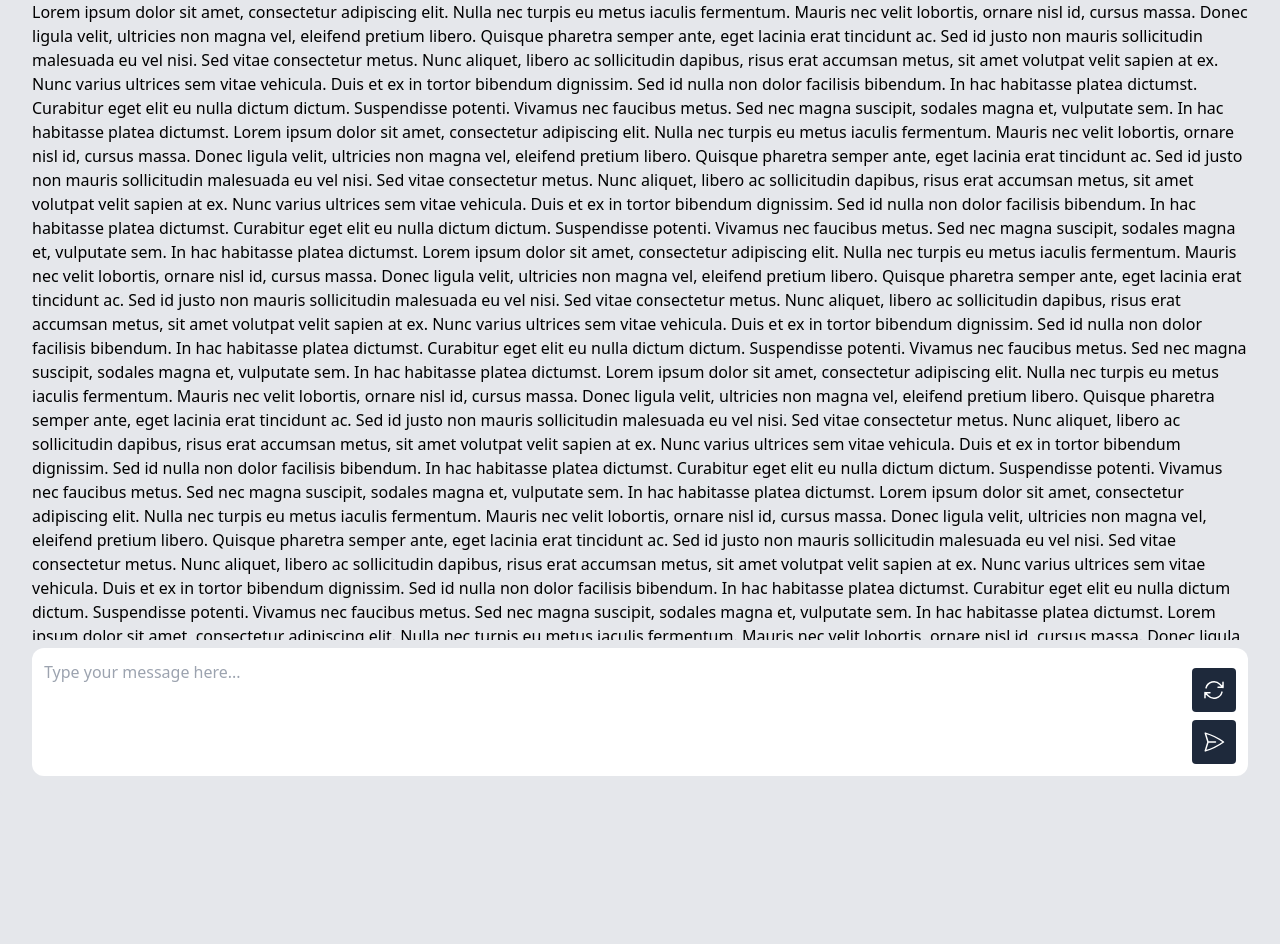
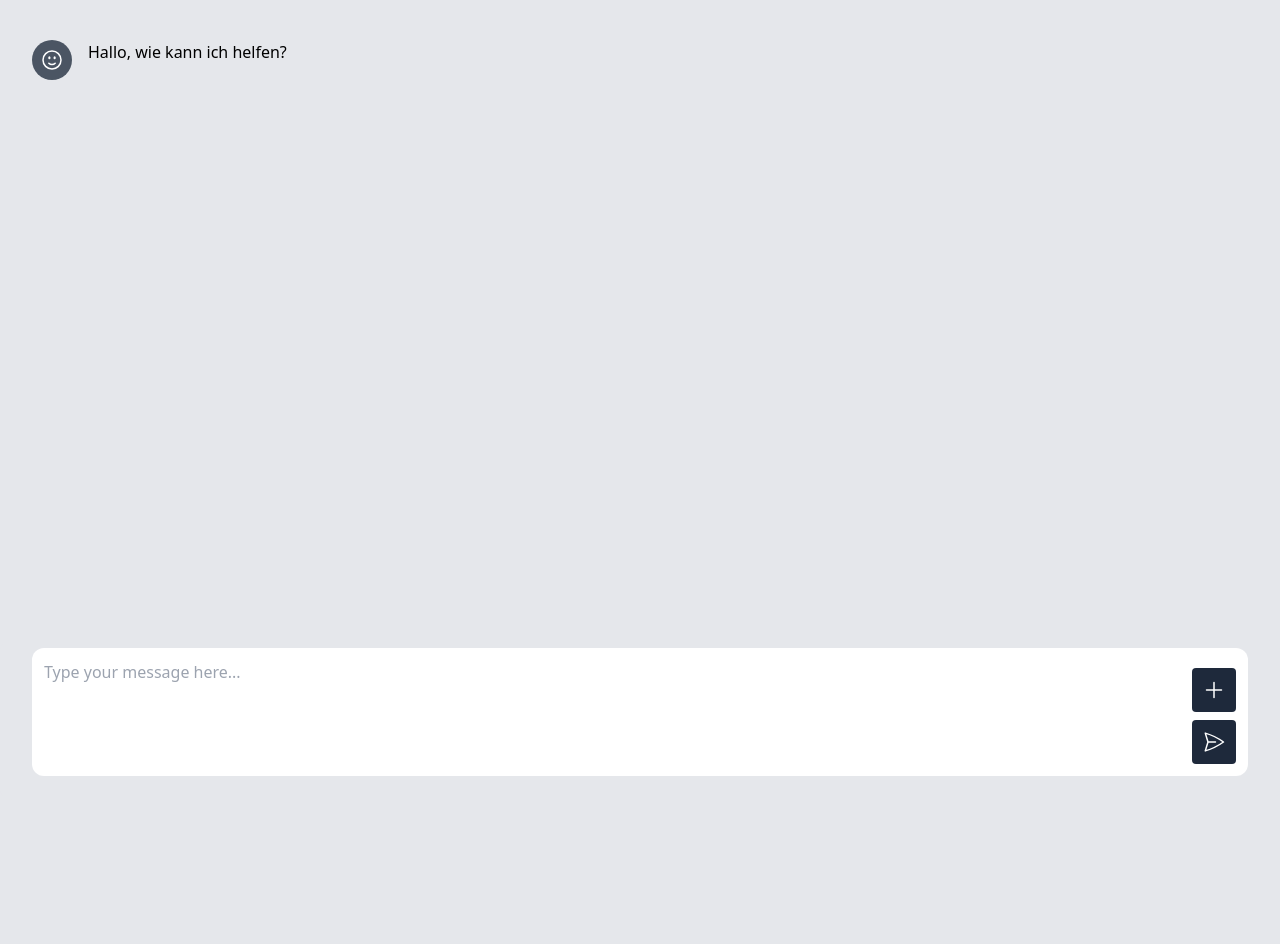
Before and after one commit to digitaldesaster/flask-tailwind, a Flask app: page / in a window 1280 px wide. After the commit the page ends 776 px from the top, so only its background shows below. Run offline with Flask 3, Linux system fonts and the light colour scheme.

Commit message:
added stop and new button

```diff
--- a/main.py
+++ b/main.py
@@ -5,10 +5,6 @@ app = Flask(__name__)
 
 @app.route('/')
 def index():
-    return render_template('test.html')
-
-@app.route('/chat')
-def chat():
     return render_template('chat.html')
 
 @app.route('/stream', methods=['POST'])
--- a/static/chat.js
+++ b/static/chat.js
@@ -1,4 +1,18 @@
-let messages = [{"role": "system", "content": "Du bist ein hilfreicher Assistent"}];
+let messages = [{"role": "system", "content": "Du bist ein hilfreicher Assistent, antworte auf Deutsch."}];
+
+document.addEventListener('DOMContentLoaded', (event) => {
+  addBotMessage('Hallo, wie kann ich helfen?');
+});
+
+// Define a global variable to control the streaming process
+let stop_stream = false;
+
+document.getElementById("stop_button").addEventListener("click", stopStreaming);
+
+async function stopStreaming() {
+  // Set the flag to true to stop streaming
+  stop_stream = true;
+}
 
 async function streamMessage() {
   const chatInput = document.getElementById("chat_input");
@@ -6,7 +20,18 @@ async function streamMessage() {
 
   if (userMessage !== '') {
     messages.push({ role: 'user', content: userMessage });
+    addUserMessage(userMessage); // Display the user message in the chat
     chatInput.value = ''; // Clear the input field after sending the message
+
+    toggleButtonVisibility();
+    stop_stream = false;
+    chatInput.readOnly = true;
+
+
+
+    // Instantly add a bot message template to be filled with streamed content
+    const botMessageElement = addBotMessage(''); // Initially empty
+    let accumulatedResponse = ''; // Variable to accumulate the streamed response
 
     try {
       const response = await fetch('/stream', {
@@ -22,18 +47,31 @@ async function streamMessage() {
       }
 
       const reader = response.body.getReader();
-      const messageDiv = document.getElementById("message");
-      messageDiv.innerHTML = ''; // Clear the div before streaming new content
 
       while (true) {
+
         const { done, value } = await reader.read();
-        if (done) break;
+        if (done || stop_stream) {
+          // After finishing the streaming, update the messages array and log it
+          messages.push({ role: 'assistant', content: accumulatedResponse });
+          console.log('Stream finished, messages array:', messages);
+          toggleButtonVisibility();
+          chatInput.readOnly = false;
+
+
+          break;
+        }
         const text = new TextDecoder().decode(value);
-        messageDiv.innerHTML += text;
+        // Append the streamed text directly to the bot message element
+        botMessageElement.textContent += text;
+        accumulatedResponse += text; // Accumulate the response
+        scrollToBottom();
       }
     } catch (error) {
       console.error('Streaming failed:', error);
-      document.getElementById("message").innerHTML = `<p>Error occurred: ${error.message}</p>`;
+      botMessageElement.textContent = `Error occurred: ${error.message}`;
+      // Even in case of error, consider adding an error message to the array
+      messages.push({ role: 'assistant', content: `Error occurred: ${error.message}` });
     }
   }
 }
@@ -43,22 +81,61 @@ function clearChatAndMessage() {
   const chatInput = document.getElementById("chat_input");
   chatInput.value = '';
 
-  const messageDisplay = document.getElementById("message");
-  if (messageDisplay) {
-    messageDisplay.innerHTML = '';
-  }
+  const messagesContainer = document.getElementById("chat_messages");
+  messagesContainer.innerHTML = ''; // Clear all messages from the chat
+
+  // Reset messages array to only include the system message again
+  messages.length = 0; // Clear the array
+  messages.push({"role": "system", "content": "Du bist ein hilfreicher Assistent, antworte auf Deutsch."});
+
+  // Add the initial bot message again
+  addBotMessage('Hallo, wie kann ich helfen?');
 }
 
+function toggleButtonVisibility() {
+  const chatButton = document.getElementById("chat_button");
+  const stopButton = document.getElementById("stop_button");
+
+  chatButton.classList.toggle("hidden");
+  stopButton.classList.toggle("hidden");
+
+}
+
+
+
+
+function addBotMessage(text) {
+  const template = document.getElementById('bot-message-template').content.cloneNode(true);
+  const contentElement = template.querySelector('.content');
+  contentElement.textContent = text;
+  document.getElementById('chat_messages').appendChild(template);
+  return contentElement; // Return the element that will contain the bot message text
+}
+
+
+function addUserMessage(text) {
+  const template = document.getElementById('user-message-template').content.cloneNode(true);
+  template.querySelector('.content').textContent = text;
+  document.getElementById('chat_messages').appendChild(template);
+  scrollToBottom();
+}
 
 document.getElementById("chat_button").addEventListener("click", streamMessage);
 
 document.getElementById("chat_input").addEventListener("keydown", function(event) {
-  // Support for both Command + Enter (Mac) and Ctrl + Enter (Windows)
   if ((event.metaKey || event.ctrlKey) && event.key === "Enter") {
-    event.preventDefault(); // Prevent default to avoid form submission or other undesired behavior
+    event.preventDefault();
     streamMessage();
   }
 });
 
+function scrollToBottom() {
+  setTimeout(() => {
+    const chatMessages = document.getElementById("chat_messages");
+    chatMessages.scrollTop = chatMessages.scrollHeight;
+  }, 0); // Verzögerung von 0 ms, was den Effekt hat, die Ausführung bis nach dem Rendering zu verzögern
+}
+
+
 
 document.getElementById("reset_button").addEventListener("click", clearChatAndMessage);
--- a/static/css/main.css
+++ b/static/css/main.css
@@ -712,6 +712,10 @@ video {
   margin-bottom: 3rem;
 }
 
+.mt-10 {
+  margin-top: 2.5rem;
+}
+
 .inline-block {
   display: inline-block;
 }
@@ -722,6 +726,14 @@ video {
 
 .inline-flex {
   display: inline-flex;
+}
+
+.grid {
+  display: grid;
+}
+
+.hidden {
+  display: none;
 }
 
 .size-4 {
@@ -773,8 +785,36 @@ video {
   height: 9rem;
 }
 
+.h-20 {
+  height: 5rem;
+}
+
+.h-64 {
+  height: 16rem;
+}
+
+.h-80 {
+  height: 20rem;
+}
+
+.h-96 {
+  height: 24rem;
+}
+
 .min-h-screen {
   min-height: 100vh;
+}
+
+.min-h-10 {
+  min-height: 2.5rem;
+}
+
+.min-h-20 {
+  min-height: 5rem;
+}
+
+.min-h-96 {
+  min-height: 24rem;
 }
 
 .w-10 {
@@ -793,8 +833,20 @@ video {
   width: 1.5rem;
 }
 
+.flex-1 {
+  flex: 1 1 0%;
+}
+
 .resize-none {
   resize: none;
+}
+
+.grid-cols-\[10px\2c 1fr\] {
+  grid-template-columns: 10px 1fr;
+}
+
+.grid-cols-2 {
+  grid-template-columns: repeat(2, minmax(0, 1fr));
 }
 
 .flex-row {
@@ -817,6 +869,10 @@ video {
   align-items: center;
 }
 
+.justify-end {
+  justify-content: flex-end;
+}
+
 .justify-center {
   justify-content: center;
 }
@@ -827,6 +883,12 @@ video {
 
 .gap-2 {
   gap: 0.5rem;
+}
+
+.space-x-4 > :not([hidden]) ~ :not([hidden]) {
+  --tw-space-x-reverse: 0;
+  margin-right: calc(1rem * var(--tw-space-x-reverse));
+  margin-left: calc(1rem * calc(1 - var(--tw-space-x-reverse)));
 }
 
 .overflow-auto {
@@ -942,6 +1004,36 @@ video {
 .bg-blue-200 {
   --tw-bg-opacity: 1;
   background-color: rgb(191 219 254 / var(--tw-bg-opacity));
+}
+
+.bg-green-300 {
+  --tw-bg-opacity: 1;
+  background-color: rgb(134 239 172 / var(--tw-bg-opacity));
+}
+
+.bg-green-700 {
+  --tw-bg-opacity: 1;
+  background-color: rgb(21 128 61 / var(--tw-bg-opacity));
+}
+
+.bg-red-500 {
+  --tw-bg-opacity: 1;
+  background-color: rgb(239 68 68 / var(--tw-bg-opacity));
+}
+
+.bg-gray-600 {
+  --tw-bg-opacity: 1;
+  background-color: rgb(75 85 99 / var(--tw-bg-opacity));
+}
+
+.bg-gray-400 {
+  --tw-bg-opacity: 1;
+  background-color: rgb(156 163 175 / var(--tw-bg-opacity));
+}
+
+.bg-gray-500 {
+  --tw-bg-opacity: 1;
+  background-color: rgb(107 114 128 / var(--tw-bg-opacity));
 }
 
 .bg-gradient-to-t {
@@ -1074,6 +1166,10 @@ video {
   text-align: center;
 }
 
+.text-right {
+  text-align: right;
+}
+
 .text-base {
   font-size: 1rem;
   line-height: 1.5rem;
@@ -1172,6 +1268,11 @@ video {
   background-color: rgb(51 65 85 / var(--tw-bg-opacity));
 }
 
+.hover\:bg-red-400:hover {
+  --tw-bg-opacity: 1;
+  background-color: rgb(248 113 113 / var(--tw-bg-opacity));
+}
+
 .hover\:text-gray-900:hover {
   --tw-text-opacity: 1;
   color: rgb(17 24 39 / var(--tw-text-opacity));
--- a/templates/chat.html
+++ b/templates/chat.html
@@ -1,42 +1,54 @@
 <!DOCTYPE html>
+
 <html lang="en">
+
 <head>
+
   <meta charset="UTF-8">
+
   <meta name="viewport" content="width=device-width, initial-scale=1.0">
+
   <title>AI Assistant</title>
+
   <link rel="stylesheet" href="{{ url_for('static', filename='css/main.css') }}">
+
 </head>
-<body>
-    <header class="text-gray-600 body-font">
-        <div class="container mx-auto flex flex-wrap p-5 flex-col md:flex-row items-center">
-          <a class="flex title-font font-medium items-center text-gray-900 mb-4 md:mb-0">
-            <svg xmlns="http://www.w3.org/2000/svg" fill="none" stroke="currentColor" stroke-linecap="round" stroke-linejoin="round" stroke-width="2" class="w-10 h-10 text-white p-2 bg-indigo-500 rounded-full" viewBox="0 0 24 24">
-              <path d="M12 2L2 7l10 5 10-5-10-5zM2 17l10 5 10-5M2 12l10 5 10-5"></path>
+
+<body class="bg-gray-200 relative min-h-screen pb-32">
+
+  <div id="chat_messages" class="h-96 ml-8 mr-8 mt-10 mb-12 overflow-auto flex flex-col">
+
+  </div>
+
+  <!-- Bot Message Template -->
+  <template id="bot-message-template">
+    <div class="flex space-x-4 mb-6">
+      <div class="flex justify-center items-center w-10 h-10 bg-gray-600 text-white rounded-full">
+        <!-- Bot Icon SVG or Placeholder -->
+        <svg xmlns="http://www.w3.org/2000/svg" fill="none" viewBox="0 0 24 24" stroke-width="1.5" stroke="currentColor" class="w-6 h-6">
+          <path stroke-linecap="round" stroke-linejoin="round" d="M15.182 15.182a4.5 4.5 0 0 1-6.364 0M21 12a9 9 0 1 1-18 0 9 9 0 0 1 18 0ZM9.75 9.75c0 .414-.168.75-.375.75S9 10.164 9 9.75 9.168 9 9.375 9s.375.336.375.75Zm-.375 0h.008v.015h-.008V9.75Zm5.625 0c0 .414-.168.75-.375.75s-.375-.336-.375-.75.168-.75.375-.75.375.336.375.75Zm-.375 0h.008v.015h-.008V9.75Z" />
         </svg>
-            <span class="ml-3 text-xl">AI Assistant</span>
-          </a>
-          <nav class="md:ml-auto flex flex-wrap items-center text-base justify-center">
-            <a href="/prompts" class="mr-5 hover:text-gray-900">Prompts</a>
-            <a href="/history" class="mr-5 hover:text-gray-900">History</a>
-        </nav>
-          <button class="inline-flex items-center bg-gray-100 border-0 py-1 px-3 focus:outline-none hover:bg-gray-200 rounded text-base mt-4 md:mt-0">Settings
-            <svg fill="none" stroke="currentColor" stroke-linecap="round" stroke-linejoin="round" stroke-width="2" class="w-4 h-4 ml-1" viewBox="0 0 24 24">
-              <path d="M5 12h14M12 5l7 7-7 7"></path>
-            </svg>
-          </button>
       </div>
-      </header>
-      <section class="text-gray-600 body-font">
-      <div class="container px-5 py-24 mx-auto">
-      <div class="xl:w-1/2 lg:w-3/4 w-full mx-auto text-center">
+      <div class="flex-1 content"></div>
+    </div>
+  </template>
 
-        <p id="message" class="leading-relaxed text-lg">
-        <span class="inline-block h-1 w-10 rounded bg-indigo-500 mt-8 mb-6"></span>
-        <h2 class="text-gray-900 font-medium title-font tracking-wider text-sm">Ada Lovelace</h2>
-        <p class="text-gray-500">First Software Developer of the World</p>
+  <!-- User Message Template -->
+  <template id="user-message-template">
+    <div class="flex space-x-4 mb-6">
+      <div class="flex justify-center items-center w-10 h-10 bg-gray-500 text-white rounded-full">
+       AF
       </div>
+      <div class="flex-1 content"></div>
     </div>
-      </section>
-      <script src="static/chat.js"></script>
+  </template>
+
+
+
+  {% include 'chat_ui.html' %}
+
+  <script src="{{ url_for('static', filename='chat.js') }}"></script>
+
 </body>
+
 </html>
--- /dev/null
+++ b/templates/chat_ui.html
@@ -0,0 +1,51 @@
+<div class="fixed bottom-0 w-full h-40 bg-gray-200 rounded-xl ">
+    <div class="flex flex-col absolute bottom-0 left-0 right-0 h-32 ml-8 mr-8 mb-6 rounded-xl bg-white">
+
+      <div class="p-3 pr-16 overflow-auto">
+
+        <!-- Removed h-full class and kept rows="3" -->
+
+        <textarea id="chat_input" placeholder="Type your message here..." rows="4"
+          class="w-full rounded-lg focus:outline-none resize-none"></textarea>
+
+      </div>
+
+      <div class="absolute bottom-0 right-0 p-3 flex flex-col gap-2">
+
+        <button id="reset_button" class="bg-slate-800 hover:bg-slate-700 text-white font-extralight p-2.5 rounded">
+
+          <svg xmlns="http://www.w3.org/2000/svg" fill="none" viewBox="0 0 24 24" stroke-width="1.5" stroke="currentColor" class="w-6 h-6">
+            <path stroke-linecap="round" stroke-linejoin="round" d="M12 4.5v15m7.5-7.5h-15" />
+          </svg>
+
+
+
+        </button>
+
+        <button id="chat_button" class="bg-slate-800 hover:bg-slate-700 text-white font-extralight p-2.5 rounded">
+
+          <svg xmlns="http://www.w3.org/2000/svg" fill="none" viewBox="0 0 24 24" stroke-width="1.5"
+            stroke="currentColor" class="w-6 h-6">
+
+            <path stroke-linecap="round" stroke-linejoin="round"
+              d="M6 12 3.269 3.125A59.769 59.769 0 0 1 21.485 12 59.768 59.768 0 0 1 3.27 20.875L5.999 12Zm0 0h7.5" />
+
+          </svg>
+
+        </button>
+        <button id="stop_button"
+                class="hidden bg-red-500 hover:bg-red-400 text-white font-extralight p-2.5 rounded">
+
+                <svg xmlns="http://www.w3.org/2000/svg" fill="none" viewBox="0 0 24 24" stroke-width="1.5"
+                    stroke="currentColor" class="w-6 h-6">
+                    <path stroke-linecap="round" stroke-linejoin="round"
+                        d="M5.25 7.5A2.25 2.25 0 0 1 7.5 5.25h9a2.25 2.25 0 0 1 2.25 2.25v9a2.25 2.25 0 0 1-2.25 2.25h-9a2.25 2.25 0 0 1-2.25-2.25v-9Z" />
+                </svg>
+
+            </button>
+
+
+      </div>
+
+    </div>
+  </div>
--- a/templates/test.html
+++ /dev/null
@@ -1,123 +0,0 @@
-<!DOCTYPE html>
-
-<html lang="en">
-
-<head>
-
-  <meta charset="UTF-8">
-
-  <meta name="viewport" content="width=device-width, initial-scale=1.0">
-
-  <title>AI Assistant</title>
-
-  <link rel="stylesheet" href="{{ url_for('static', filename='css/main.css') }}">
-
-</head>
-
-<body class="bg-gray-200 relative min-h-screen pb-32">
-
-  <div id="message" class="ml-8 mr-8 mb-12 overflow-auto">
-
-    Lorem ipsum dolor sit amet, consectetur adipiscing elit. Nulla nec turpis eu metus iaculis fermentum. Mauris nec
-    velit lobortis, ornare nisl id, cursus massa. Donec ligula velit, ultricies non magna vel, eleifend pretium libero.
-    Quisque pharetra semper ante, eget lacinia erat tincidunt ac. Sed id justo non mauris sollicitudin malesuada eu vel
-    nisi. Sed vitae consectetur metus. Nunc aliquet, libero ac sollicitudin dapibus, risus erat accumsan metus, sit amet
-    volutpat velit sapien at ex. Nunc varius ultrices sem vitae vehicula. Duis et ex in tortor bibendum dignissim. Sed
-    id nulla non dolor facilisis bibendum. In hac habitasse platea dictumst. Curabitur eget elit eu nulla dictum dictum.
-    Suspendisse potenti. Vivamus nec faucibus metus. Sed nec magna suscipit, sodales magna et, vulputate sem. In hac
-    habitasse platea dictumst.
-
-    Lorem ipsum dolor sit amet, consectetur adipiscing elit. Nulla nec turpis eu metus iaculis fermentum. Mauris nec
-    velit lobortis, ornare nisl id, cursus massa. Donec ligula velit, ultricies non magna vel, eleifend pretium libero.
-    Quisque pharetra semper ante, eget lacinia erat tincidunt ac. Sed id justo non mauris sollicitudin malesuada eu vel
-    nisi. Sed vitae consectetur metus. Nunc aliquet, libero ac sollicitudin dapibus, risus erat accumsan metus, sit amet
-    volutpat velit sapien at ex. Nunc varius ultrices sem vitae vehicula. Duis et ex in tortor bibendum dignissim. Sed
-    id nulla non dolor facilisis bibendum. In hac habitasse platea dictumst. Curabitur eget elit eu nulla dictum dictum.
-    Suspendisse potenti. Vivamus nec faucibus metus. Sed nec magna suscipit, sodales magna et, vulputate sem. In hac
-    habitasse platea dictumst.
-    Lorem ipsum dolor sit amet, consectetur adipiscing elit. Nulla nec turpis eu metus iaculis fermentum. Mauris nec
-    velit lobortis, ornare nisl id, cursus massa. Donec ligula velit, ultricies non magna vel, eleifend pretium libero.
-    Quisque pharetra semper ante, eget lacinia erat tincidunt ac. Sed id justo non mauris sollicitudin malesuada eu vel
-    nisi. Sed vitae consectetur metus. Nunc aliquet, libero ac sollicitudin dapibus, risus erat accumsan metus, sit amet
-    volutpat velit sapien at ex. Nunc varius ultrices sem vitae vehicula. Duis et ex in tortor bibendum dignissim. Sed
-    id nulla non dolor facilisis bibendum. In hac habitasse platea dictumst. Curabitur eget elit eu nulla dictum dictum.
-    Suspendisse potenti. Vivamus nec faucibus metus. Sed nec magna suscipit, sodales magna et, vulputate sem. In hac
-    habitasse platea dictumst.
-    Lorem ipsum dolor sit amet, consectetur adipiscing elit. Nulla nec turpis eu metus iaculis fermentum. Mauris nec
-    velit lobortis, ornare nisl id, cursus massa. Donec ligula velit, ultricies non magna vel, eleifend pretium libero.
-    Quisque pharetra semper ante, eget lacinia erat tincidunt ac. Sed id justo non mauris sollicitudin malesuada eu vel
-    nisi. Sed vitae consectetur metus. Nunc aliquet, libero ac sollicitudin dapibus, risus erat accumsan metus, sit amet
-    volutpat velit sapien at ex. Nunc varius ultrices sem vitae vehicula. Duis et ex in tortor bibendum dignissim. Sed
-    id nulla non dolor facilisis bibendum. In hac habitasse platea dictumst. Curabitur eget elit eu nulla dictum dictum.
-    Suspendisse potenti. Vivamus nec faucibus metus. Sed nec magna suscipit, sodales magna et, vulputate sem. In hac
-    habitasse platea dictumst.
-    Lorem ipsum dolor sit amet, consectetur adipiscing elit. Nulla nec turpis eu metus iaculis fermentum. Mauris nec
-    velit lobortis, ornare nisl id, cursus massa. Donec ligula velit, ultricies non magna vel, eleifend pretium libero.
-    Quisque pharetra semper ante, eget lacinia erat tincidunt ac. Sed id justo non mauris sollicitudin malesuada eu vel
-    nisi. Sed vitae consectetur metus. Nunc aliquet, libero ac sollicitudin dapibus, risus erat accumsan metus, sit amet
-    volutpat velit sapien at ex. Nunc varius ultrices sem vitae vehicula. Duis et ex in tortor bibendum dignissim. Sed
-    id nulla non dolor facilisis bibendum. In hac habitasse platea dictumst. Curabitur eget elit eu nulla dictum dictum.
-    Suspendisse potenti. Vivamus nec faucibus metus. Sed nec magna suscipit, sodales magna et, vulputate sem. In hac
-    habitasse platea dictumst.
-    Lorem ipsum dolor sit amet, consectetur adipiscing elit. Nulla nec turpis eu metus iaculis fermentum. Mauris nec
-    velit lobortis, ornare nisl id, cursus massa. Donec ligula velit, ultricies non magna vel, eleifend pretium libero.
-    Quisque pharetra semper ante, eget lacinia erat tincidunt ac. Sed id justo non mauris sollicitudin malesuada eu vel
-    nisi. Sed vitae consectetur metus. Nunc aliquet, libero ac sollicitudin dapibus, risus erat accumsan metus, sit amet
-    volutpat velit sapien at ex. Nunc varius ultrices sem vitae vehicula. Duis et ex in tortor bibendum dignissim. Sed
-    id nulla non dolor facilisis bibendum. In hac habitasse platea dictumst. Curabitur eget elit eu nulla dictum dictum.
-    Suspendisse potenti. Vivamus nec faucibus metus. Sed nec magna suscipit, sodales magna et, vulputate sem. In hac
-    habitasse platea dictumst.
-
-
-  </div>
-
-
-  <div class="fixed bottom-0 w-full h-40 bg-gray-200 rounded-xl ">
-    <div class="flex flex-col absolute bottom-0 left-0 right-0 h-32 ml-8 mr-8 mb-6 rounded-xl bg-white">
-
-      <div class="p-3 pr-16 overflow-auto">
-
-        <!-- Removed h-full class and kept rows="3" -->
-
-        <textarea id="chat_input" placeholder="Type your message here..." rows="4"
-          class="w-full rounded-lg focus:outline-none resize-none"></textarea>
-
-      </div>
-
-      <div class="absolute bottom-0 right-0 p-3 flex flex-col gap-2">
-
-        <button id="reset_button" class="bg-slate-800 hover:bg-slate-700 text-white font-extralight p-2.5 rounded">
-
-          <svg xmlns="http://www.w3.org/2000/svg" fill="none" viewBox="0 0 24 24" stroke-width="1.5" stroke="currentColor" class="w-6 h-6">
-            <path stroke-linecap="round" stroke-linejoin="round" d="M16.023 9.348h4.992v-.001M2.985 19.644v-4.992m0 0h4.992m-4.993 0 3.181 3.183a8.25 8.25 0 0 0 13.803-3.7M4.031 9.865a8.25 8.25 0 0 1 13.803-3.7l3.181 3.182m0-4.991v4.99" />
-          </svg>
-
-
-        </button>
-
-        <button id="chat_button" class="bg-slate-800 hover:bg-slate-700 text-white font-extralight p-2.5 rounded">
-
-          <svg xmlns="http://www.w3.org/2000/svg" fill="none" viewBox="0 0 24 24" stroke-width="1.5" stroke="currentColor"
-            class="w-6 h-6">
-
-            <path stroke-linecap="round" stroke-linejoin="round"
-              d="M6 12 3.269 3.125A59.769 59.769 0 0 1 21.485 12 59.768 59.768 0 0 1 3.27 20.875L5.999 12Zm0 0h7.5" />
-
-          </svg>
-
-        </button>
-
-      </div>
-
-    </div>
-  </div>
-
-
-
-
-
-  <script src="static/chat.js"></script>
-
-</body>
-
-</html>
```
Also changed, not shown: templates/test copy.html (deleted, +0 -12 lines). Lines whose indentation alone changed are shown as unchanged.
